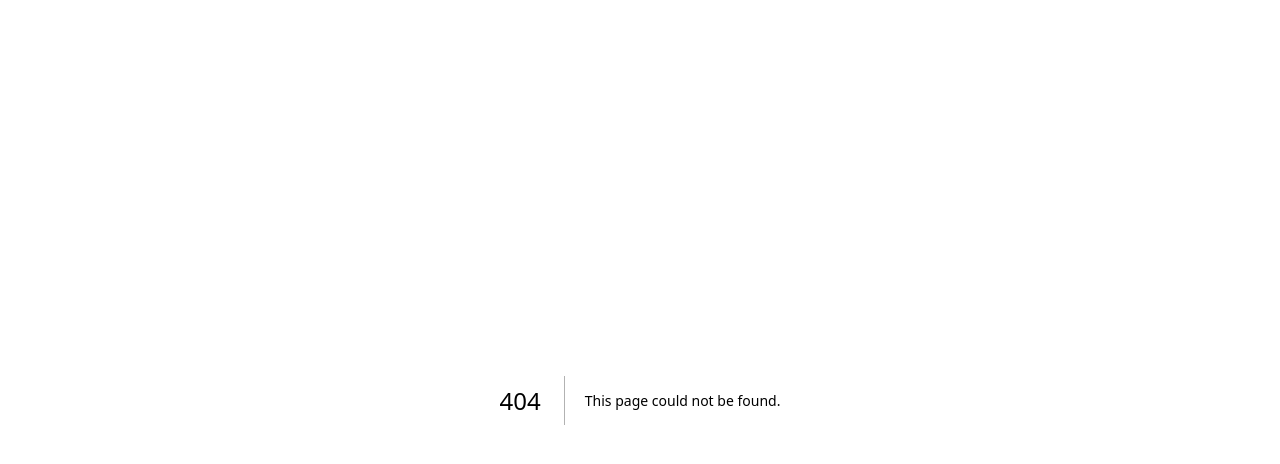
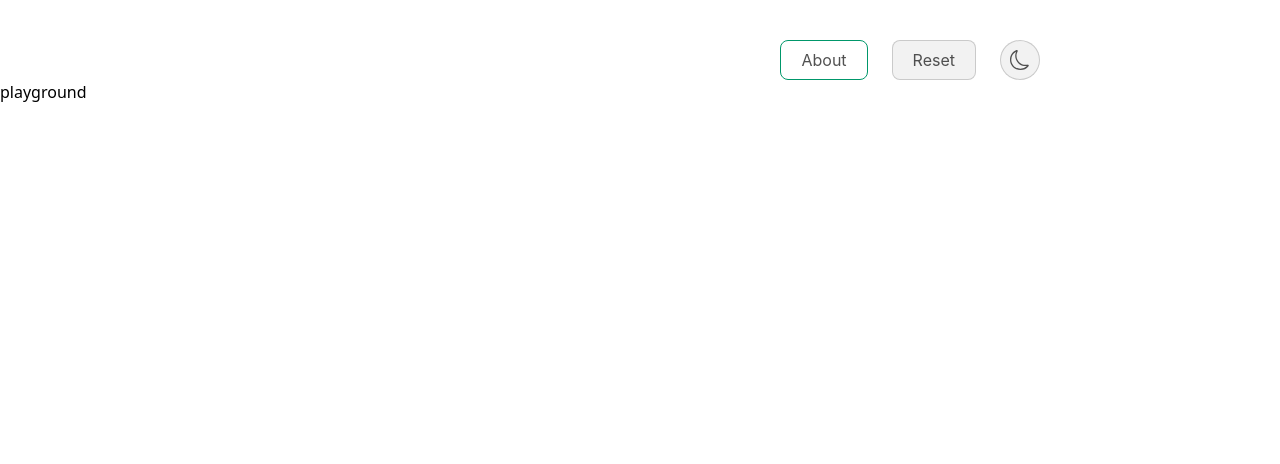
Before and after one commit to erffon/xo-game, a Next.js app: page /playground in a window 1280 px wide. Before the commit this address had no page. Shown: the top 464 px of the page. Built offline with nearby package versions, Linux system fonts and the light colour scheme.

Commit message:
routing to playground

```diff
--- a/pages/index.tsx
+++ b/pages/index.tsx
@@ -1,13 +1,18 @@
 import Head from "next/head";
+import { useRouter } from "next/router";
 import { useState } from "react";
 import Navbar from "../components/navbar/Navbar";
 import Container from "../components/Ui/Container";
 
 export default function Home() {
   const [inputValue, setInputValue] = useState("");
+  const { push } = useRouter();
+
   const saveName = (e: any) => {
-    window.localStorage.setItem("name", inputValue);
-    console.log(inputValue);
+    if (!!inputValue) {
+      window.localStorage.setItem("name", inputValue);
+      push("/playground");
+    }
   };
   return (
     <div className="bg-light h-screen overflow-hidden font-inter">
@@ -44,7 +49,7 @@ export default function Home() {
           <div>
             <button
               onClick={saveName}
-              type="submit"
+              type="button"
               className="bg-primary-light text-white font-medium px-6 shadow-md hover:shadow-lg text-lg py-2 rounded-lg hover:scale-105 duration-300 transition"
             >
               Submit
--- /dev/null
+++ b/pages/playground/index.tsx
@@ -0,0 +1,12 @@
+import Navbar from "../../components/navbar/Navbar";
+
+const Playground = () => {
+  return (
+    <>
+      <Navbar />
+      <p>playground</p>
+    </>
+  );
+};
+
+export default Playground;
```
